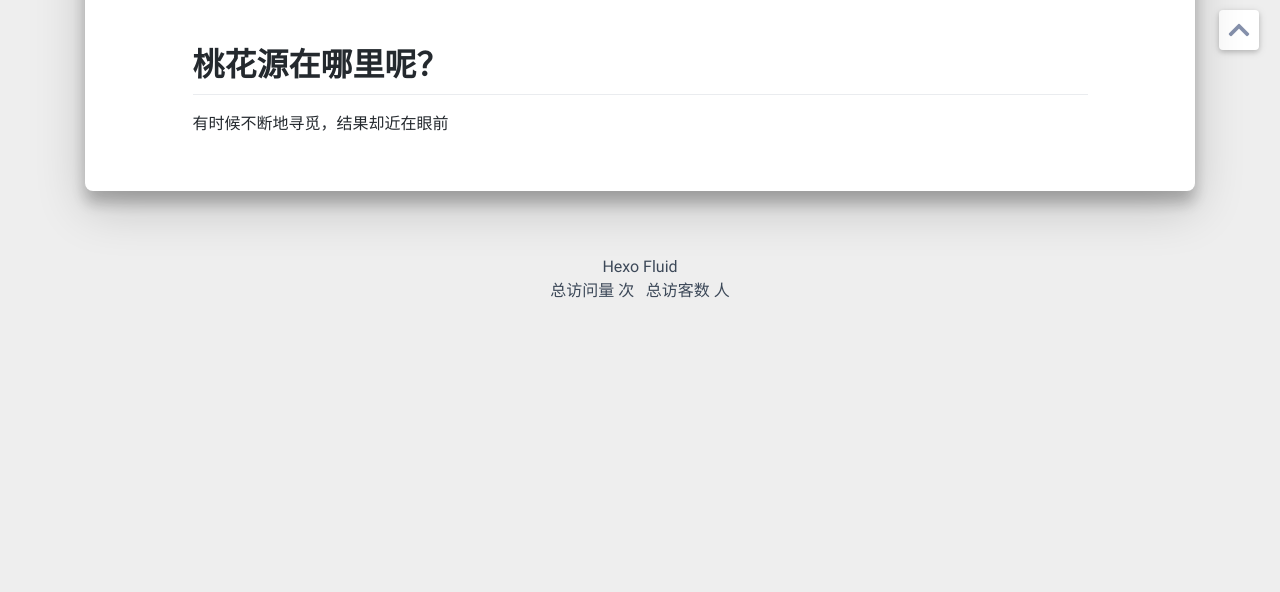
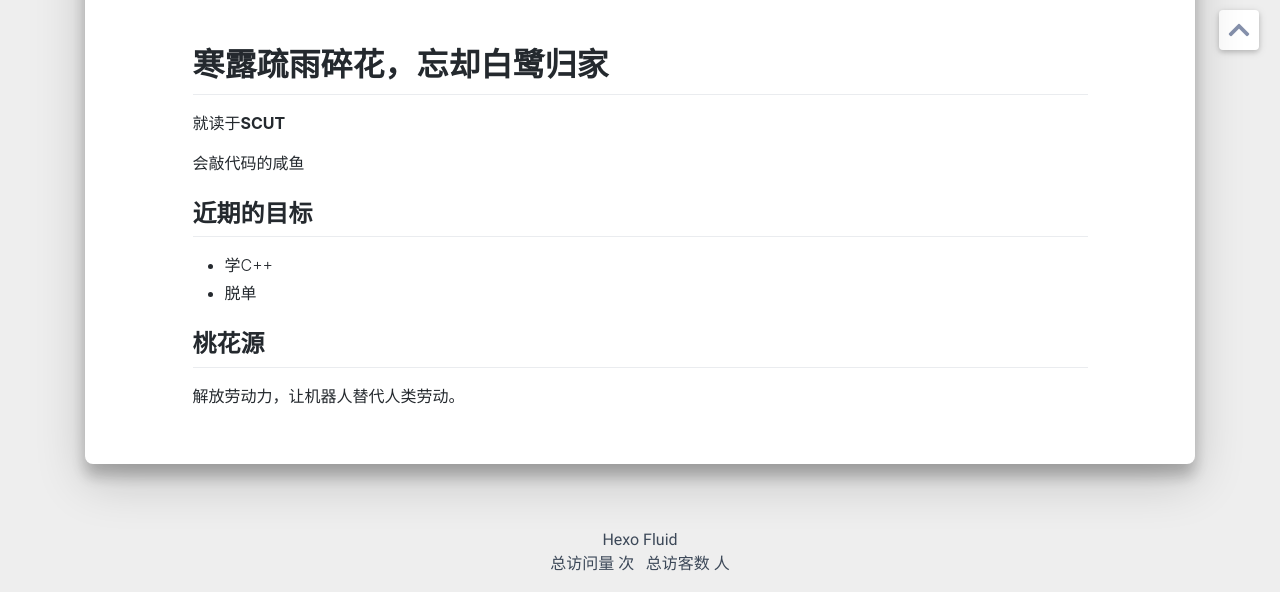
Before and after one commit to muronglengjing/muronglengjing.github.io, a plain HTML site: page about/index.html in a window 1280 px wide. Shown: the part 810-1402 px from the top of the page. Before the commit the page ends 1129 px from the top, so only its background shows below. Drawn offline with Linux system fonts and the light colour scheme; some packages are replaced by stand-ins of ours; a script that the page names is missing; some icons are missing; a small style sheet from the web is missing.

Commit message:
Site updated: 2020-02-17 12:39:07

```diff
--- a/about/index.html
+++ b/about/index.html
@@ -173,7 +173,13 @@
 
 </div>
 <div class="mt-5 markdown-body">
-  <h1 id="桃花源在哪里呢？"><a href="#桃花源在哪里呢？" class="headerlink" title="桃花源在哪里呢？"></a>桃花源在哪里呢？</h1><p>有时候不断地寻觅，结果却近在眼前</p>
+  <h1 id="寒露疏雨碎花，忘却白鹭归家"><a href="#寒露疏雨碎花，忘却白鹭归家" class="headerlink" title="寒露疏雨碎花，忘却白鹭归家"></a>寒露疏雨碎花，忘却白鹭归家</h1><p>就读于<strong>SCUT</strong></p>
+<p>会敲代码的咸鱼</p>
+<h2 id="近期的目标"><a href="#近期的目标" class="headerlink" title="近期的目标"></a>近期的目标</h2><ul>
+<li>学C++</li>
+<li>脱单</li>
+</ul>
+<h2 id="桃花源"><a href="#桃花源" class="headerlink" title="桃花源"></a>桃花源</h2><p>解放劳动力，让机器人替代人类劳动。</p>
 
 </div>
 
```
Also changed, not shown: img/apple-touch-icon.png, img/favicon.png.
